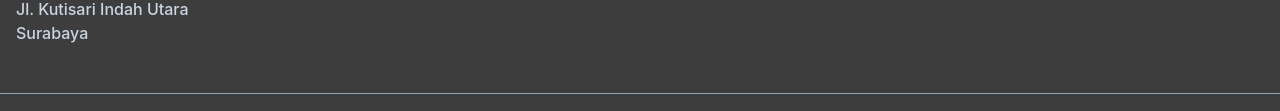
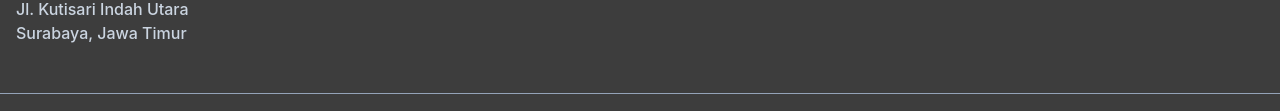
Before and after one commit to NetskyA/Portofolio-aldi_afendiyanto, a website: page index.html in a window 1280 px wide. Shown: the part 3788-3899 px from the top of the page. Drawn offline with nearby package versions, Linux system fonts and the light colour scheme.

Commit message:
Update index.html

```diff
--- a/index.html
+++ b/index.html
@@ -373,7 +373,7 @@
               <h3 class="mb-2 text-2xl font-bold">Contact me</h3>
               <p>aldiaafn16@gmail.com</p>
               <p>Jl. Kutisari Indah Utara</p>
-              <p>Surabaya</p>
+              <p>Surabaya, Jawa Timur</p>
             </div>
             <div class="mb-12 w-full px-4 md:w-1/3">
               <h3 class="mb-5 text-xl font-semibold text-white">Writing categories</h3>
```
